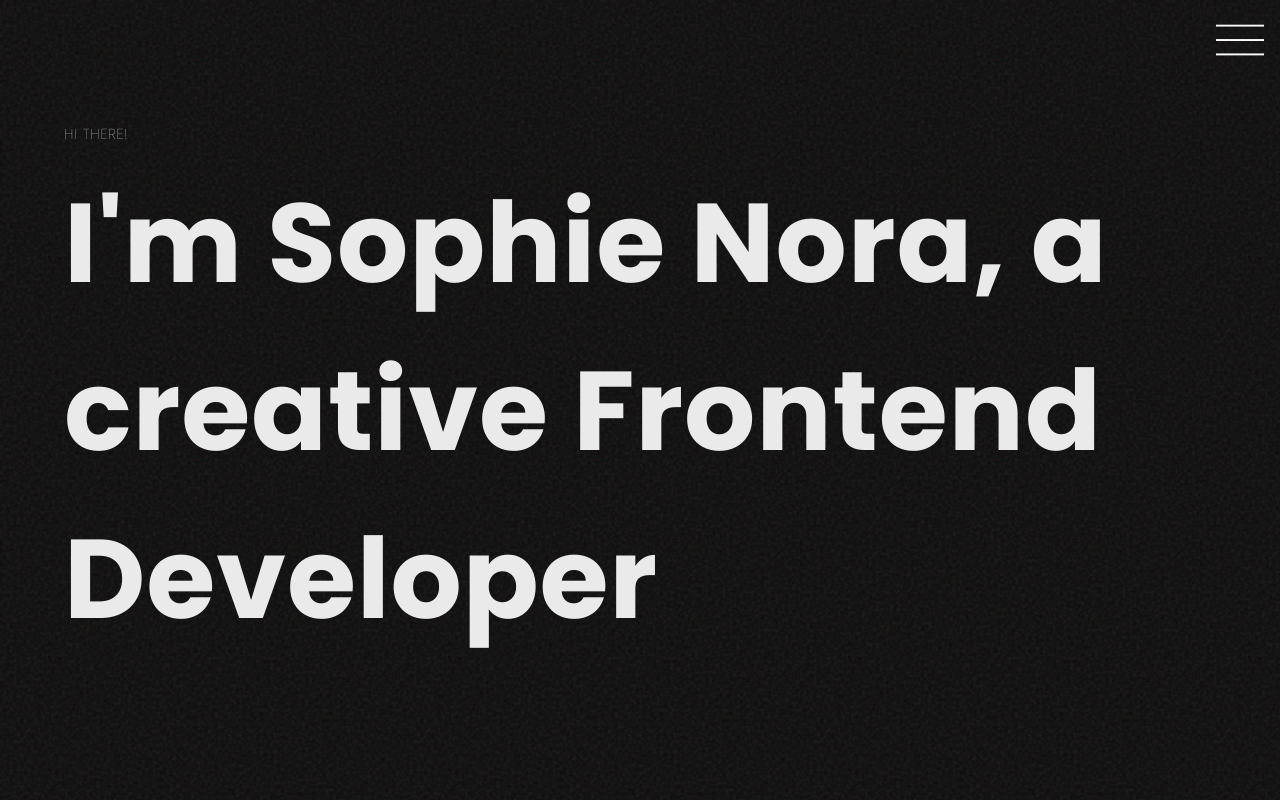
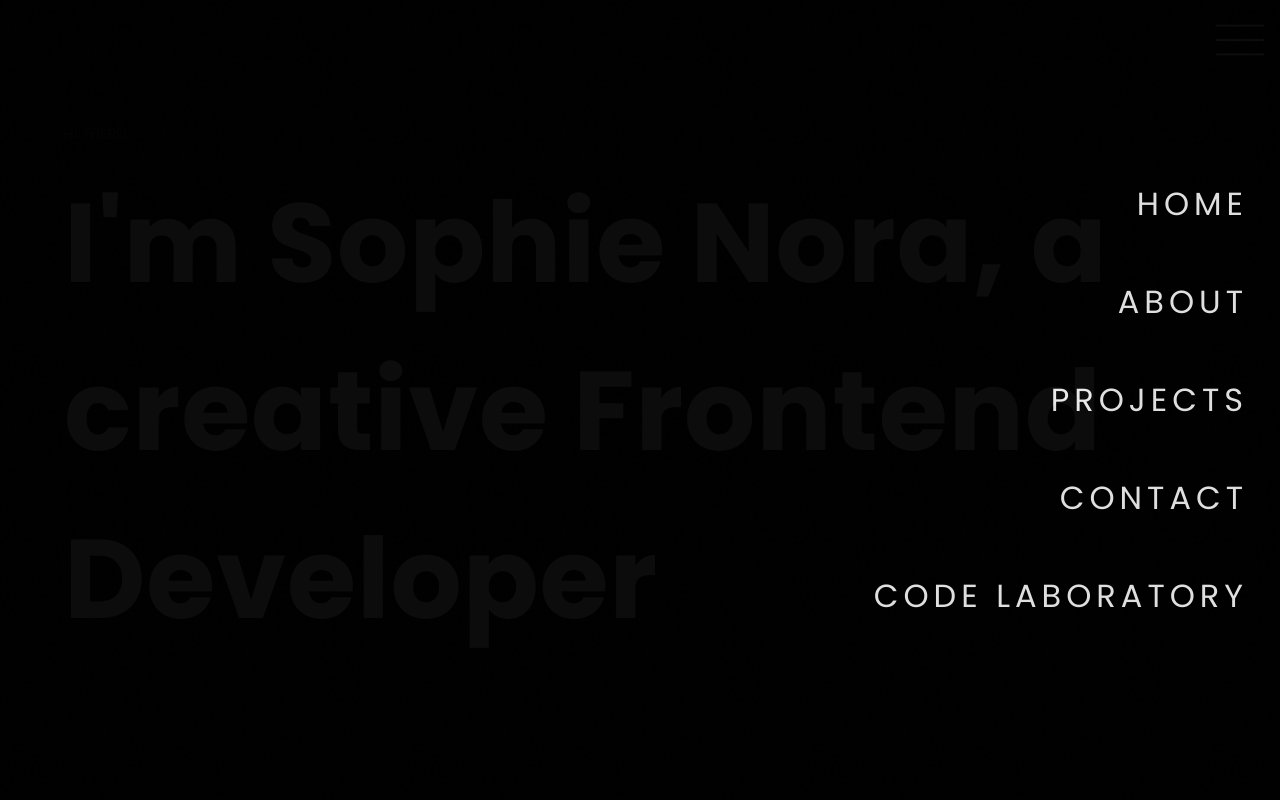
Before and after one commit to zofienora/portfolio-v032025, a React (Vite) app: page / in a window 1280 px wide. Shown: the top 800 px of the page. Built offline with nearby package versions, Linux system fonts and the light colour scheme.

Commit message:
added slide in navbar with links

```diff
--- a/src/App.css
+++ b/src/App.css
@@ -50,6 +50,42 @@ header {
   margin-right: 1rem;
   margin-top: 1rem;
 }
+
+/* Menu Navigation bar, which slides in */
+
+.navbarSlide {
+  height: 100vh;
+  width: 100%;
+  position: fixed;
+  top: 0;
+  right: 0; /* to slide in from the right */
+  background-color: black;
+  opacity: 0.95;
+  z-index: 1000;
+  transition: right 300ms ease-out;
+  text-align: right;
+  padding-right: 2rem;
+  text-transform: uppercase;
+  font-size: 2rem;
+  font-weight: 400;
+  letter-spacing: 5px;
+  align-content: center;
+}
+
+
+.navList {
+  display: grid;
+  gap: 50px;
+}
+
+.linkItems:hover {
+  color:#949191;
+}
+
+.close {
+  position: fixed;
+}
+
 
 /* about */
 
--- a/src/components/Menu.jsx
+++ b/src/components/Menu.jsx
@@ -6,7 +6,27 @@ function Menu() {
 
     return (
       <>
+      <div className="navbarSlide">
+        <img
+            className="close"
+            src=""
+            alt=""
 
+        />
+
+
+
+
+
+
+        <ul className="navList">
+            <li className="listItems"><a href="#" className="linkItems">Home</a></li>
+            <li className="listItems"><a href="#" className="linkItems">About</a></li>
+            <li className="listItems"><a href="#" className="linkItems">Projects</a></li>
+            <li className="listItems"><a href="#" className="linkItems">Contact</a></li>
+            <li className="listItems"><a href="#" className="linkItems">Code Laboratory</a></li>
+        </ul>
+      </div>
       </>
     )
   }
```
